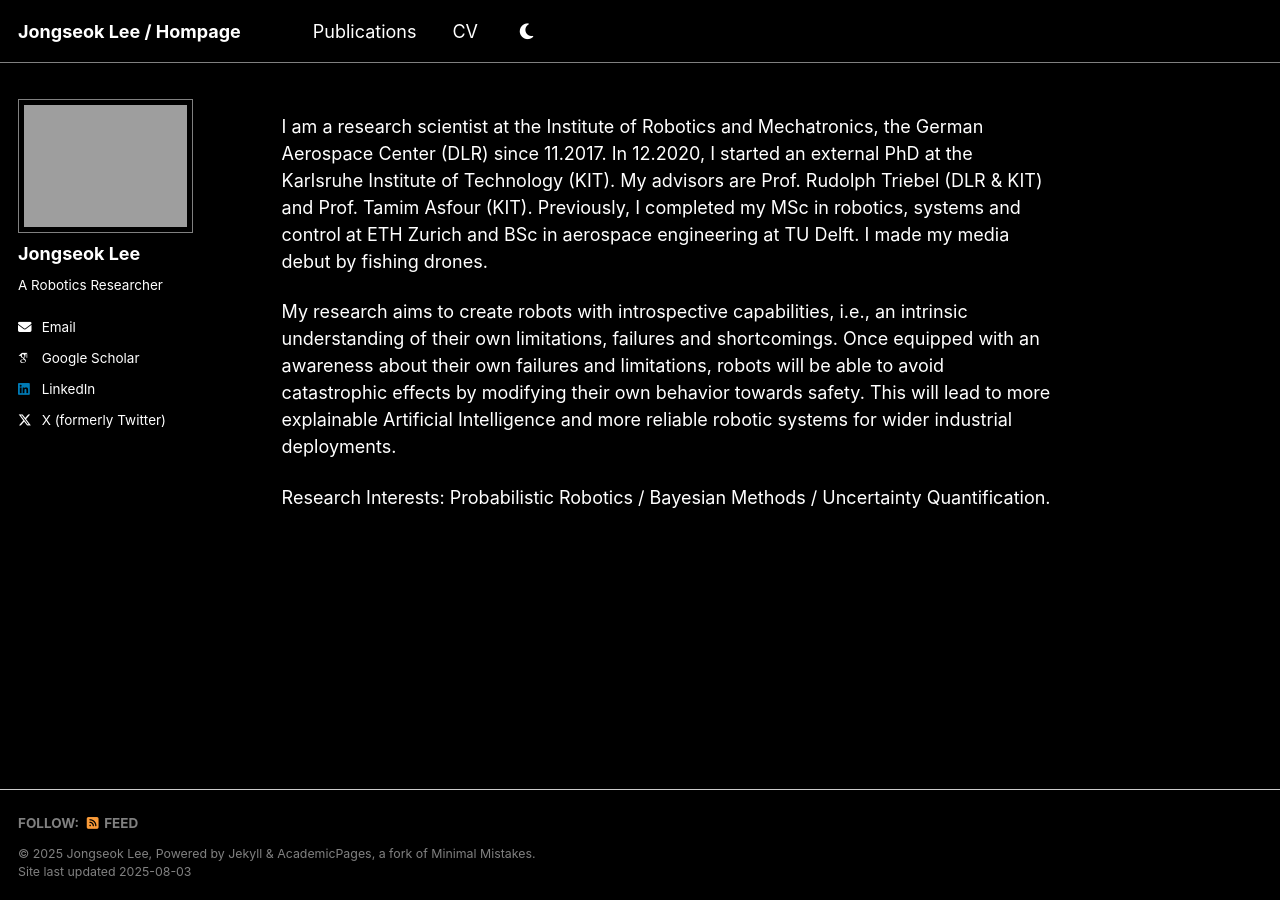
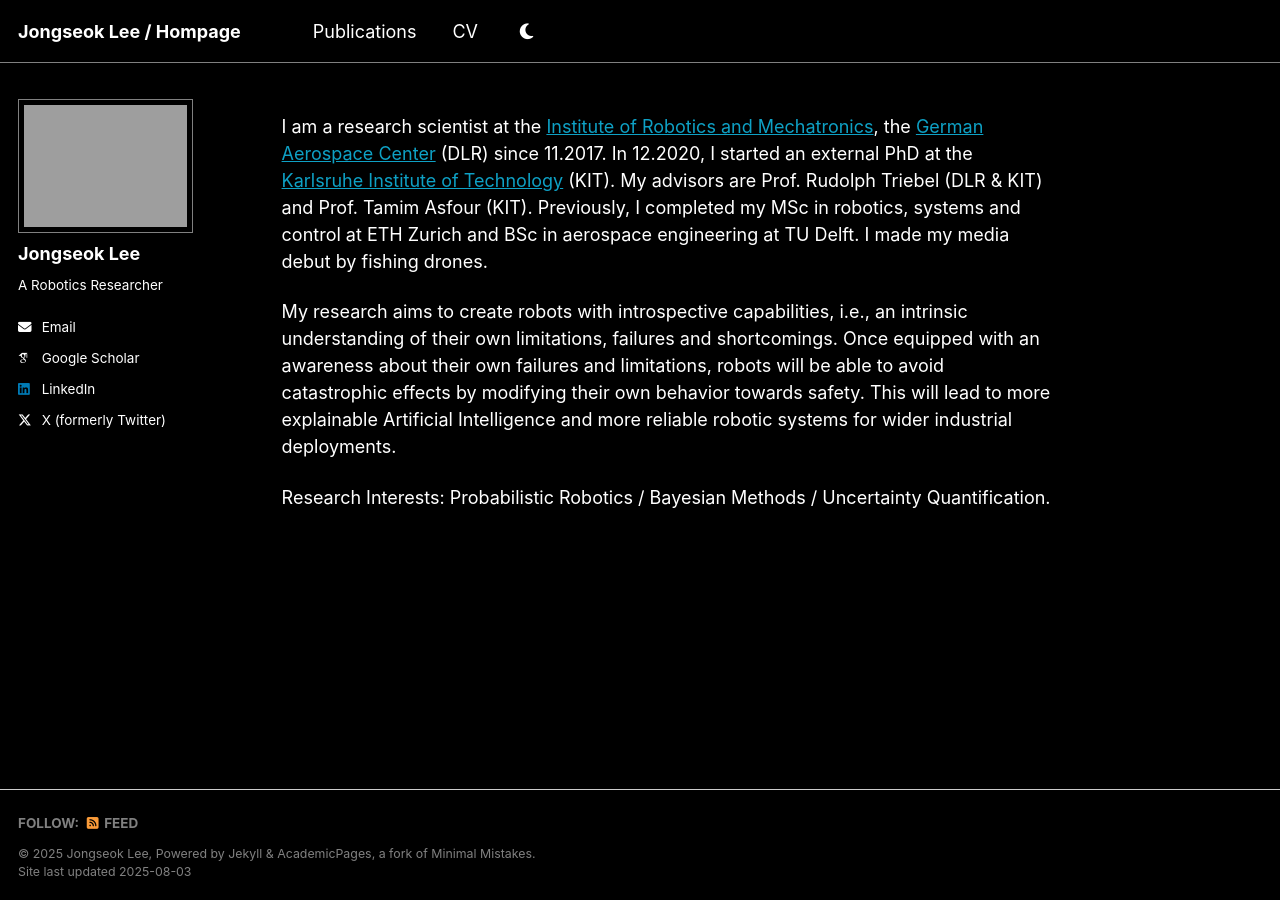
Before and after one commit to jlee4176901/jlee4176901, a Jekyll site: the page built from _pages/about.md, in a window 1280 px wide. Built offline with Jekyll 4.4.1, drawn with Linux system fonts in a browser that asks for light colours; some web fonts are replaced; a script that is not in the unit is left out; part of the change alters nothing that is shown.

```diff
--- a/_pages/about.md
+++ b/_pages/about.md
@@ -7,7 +7,7 @@ redirect_from:
   - /about.html
 ---
 
-I am a research scientist at the Institute of Robotics and Mechatronics, the German Aerospace Center (DLR) since 11.2017. In 12.2020, I started an external PhD at the Karlsruhe Institute of Technology (KIT). My advisors are Prof. Rudolph Triebel (DLR & KIT) and Prof. Tamim Asfour (KIT). Previously, I completed my MSc in robotics, systems and control at ETH Zurich and BSc in aerospace engineering at TU Delft. I made my media debut by fishing drones.
+I am a research scientist at the [Institute of Robotics and Mechatronics](https://www.dlr.de/en/rm), the [German Aerospace Center](https://www.dlr.de/en) (DLR) since 11.2017. In 12.2020, I started an external PhD at the [Karlsruhe Institute of Technology](https://www.kit.edu/english/index.php) (KIT). My advisors are Prof. Rudolph Triebel (DLR & KIT) and Prof. Tamim Asfour (KIT). Previously, I completed my MSc in robotics, systems and control at ETH Zurich and BSc in aerospace engineering at TU Delft. I made my media debut by fishing drones.
 
 My research aims to create robots with introspective capabilities, i.e., an intrinsic understanding of their own limitations, failures and shortcomings. Once equipped with an awareness about their own failures and limitations, robots will be able to avoid catastrophic effects by modifying their own behavior towards safety. This will lead to more explainable Artificial Intelligence and more reliable robotic systems for wider industrial deployments.
 
```
